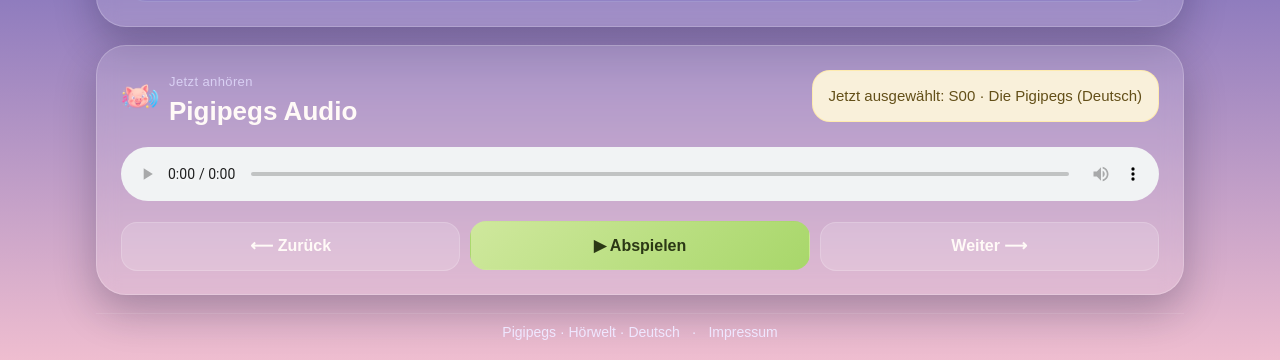
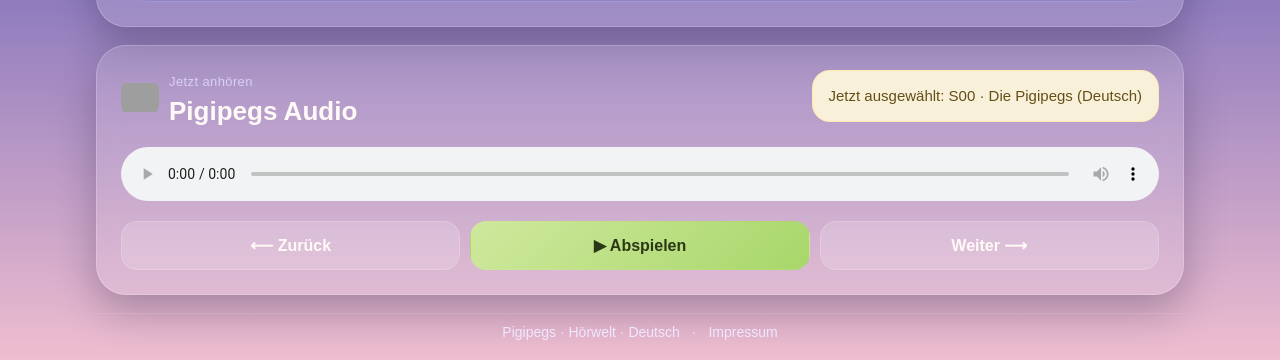
Before and after one commit to Pigipegs/pigipegs, a Jekyll site: the page book01/audio.html, which Jekyll copies as it is, in a window 1280 px wide. Shown: the part 1383-1743 px from the top of the page. Built offline with Jekyll 4.4.1, drawn with Linux system fonts in a browser that asks for light colours.

Commit message:
Update audio.html

```diff
--- a/book01/audio.html
+++ b/book01/audio.html
@@ -870,7 +870,7 @@
     <section class="player-section">
       <div class="player-header">
         <div class="player-head-left">
-          <img src="/assets/img/Pigipegs%20Sound-350x350.png" alt="Pigipegs Sound" class="player-icon" />
+          <img src="/assets/img/Pigipegs%35Sound-350x350.png" alt="Pigipegs Sound" class="player-icon" />
           <div>
             <div class="eyebrow" id="playerEyebrow">Jetzt anhören</div>
             <h3 class="player-title" id="playerTitle">Pigipegs Audio</h3>
```
